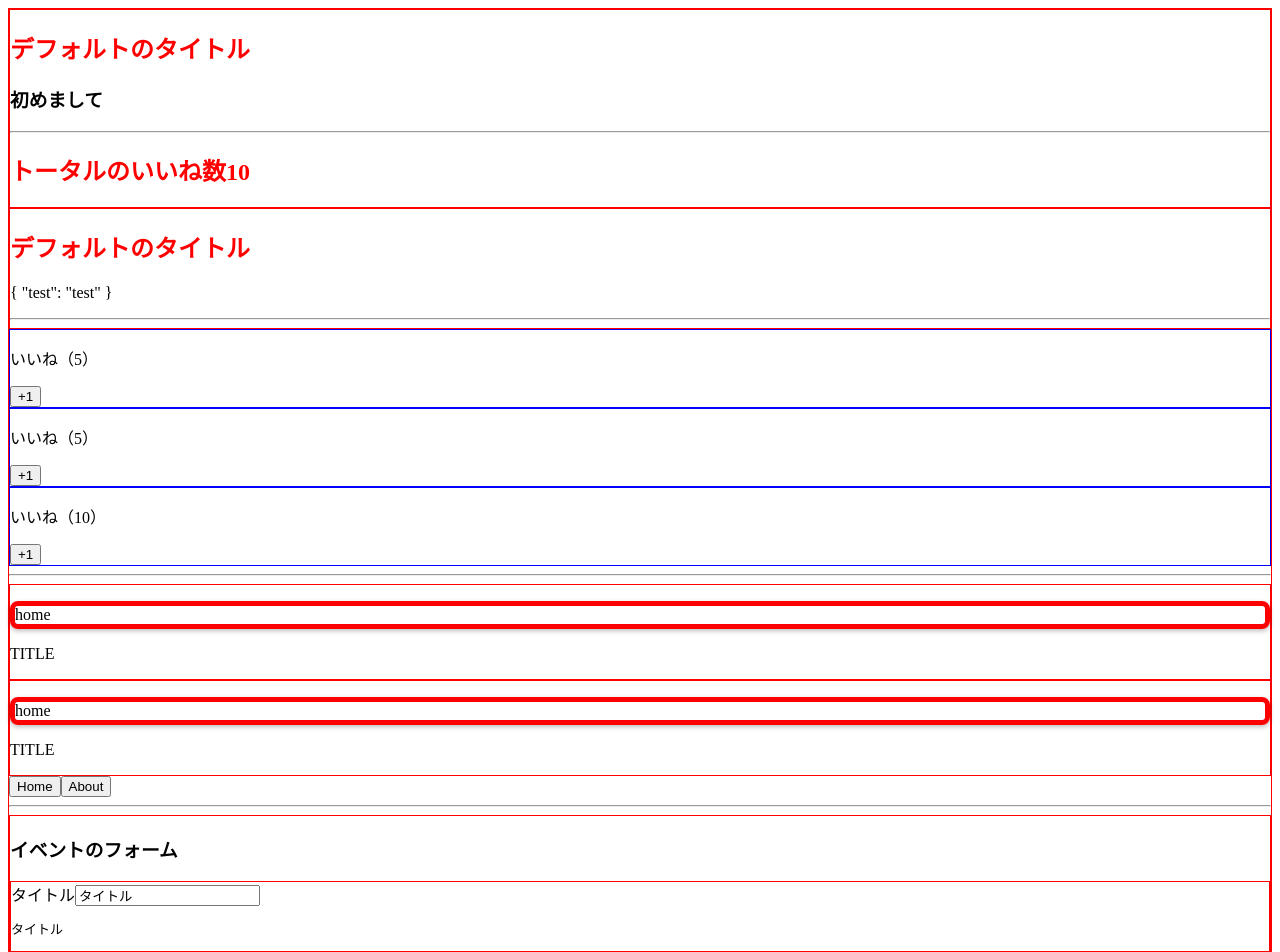
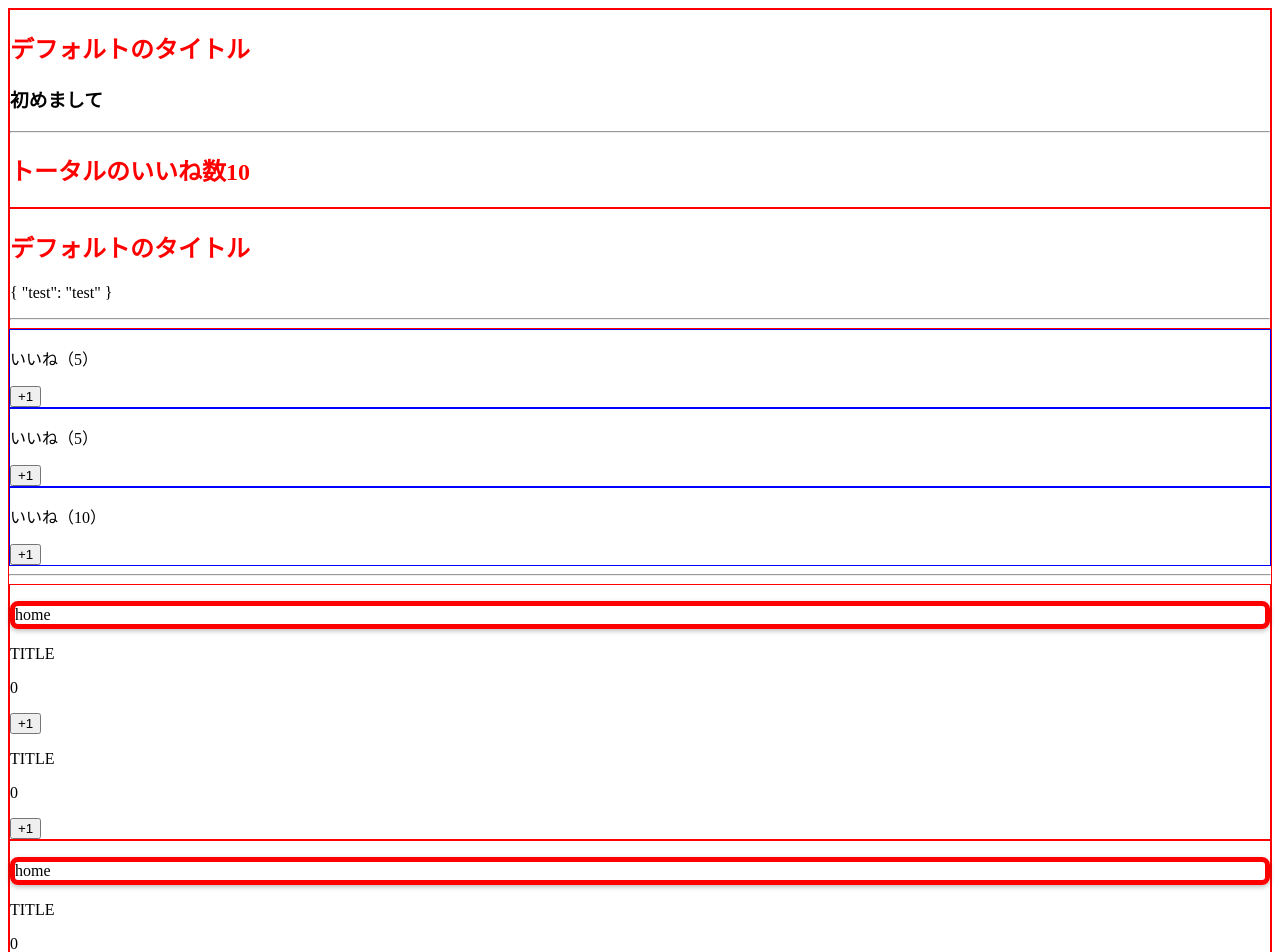
Before and after one commit to ah-0717/study-Vue, a Vue app in the folder 03_vue-video/04_understanding/01_start-cli/: page / in a window 1280 px wide. Shown: the top 952 px of the page. Built offline with nearby package versions, Linux system fonts and the light colour scheme.

Commit message:
ミックスイン

```diff
--- /dev/null
+++ b/03_vue-video/04_understanding/01_start-cli/src/components/CountNumber.vue
@@ -0,0 +1,15 @@
+<template>
+  <div>
+    <p>{{title | upperCase}}</p>
+    <p>{{number}}</p>
+    <button @click="number++">+1</button>
+  </div>
+</template>
+
+<script>
+import {tokyoNumber} from '@/tokyoNumber'
+
+export default {
+  mixins: [tokyoNumber],
+}
+</script>
--- a/03_vue-video/04_understanding/01_start-cli/src/components/Home.vue
+++ b/03_vue-video/04_understanding/01_start-cli/src/components/Home.vue
@@ -4,16 +4,26 @@
     <!-- 修飾詞も登録できる -->
     <p v-border2:solid.round.shadow="{width: '5px', color: 'red'}">{{home | lowerCase}}</p>
     <p>{{title | upperCase}}</p>
+    <p>{{number}}</p>
+    <button @click="number++">+1</button>
+    <CountNumber></CountNumber>
   </div>
 </template>
 
 <script>
+import CountNumber from './CountNumber.vue'
+import {tokyoNumber} from '@/tokyoNumber'
+
 export default {
+  // オプションを共有化できる、差分だけの記述で良くなる
+  mixins: [tokyoNumber],
   data() {
     return {
       home: 'Home',
-      title: 'title'
     }
+  },
+  components: {
+    CountNumber,
   },
   filters: {
     lowerCase(value) {
--- /dev/null
+++ b/03_vue-video/04_understanding/01_start-cli/src/tokyoNumber.js
@@ -0,0 +1,14 @@
+export const tokyoNumber = {
+  data() {
+    return {
+      home: 'Home',
+      title: 'title',
+      number: 0,
+    }
+  },
+  filters: {
+    lowerCase(value) {
+      return value.toLowerCase();
+    }
+  },
+}
```
